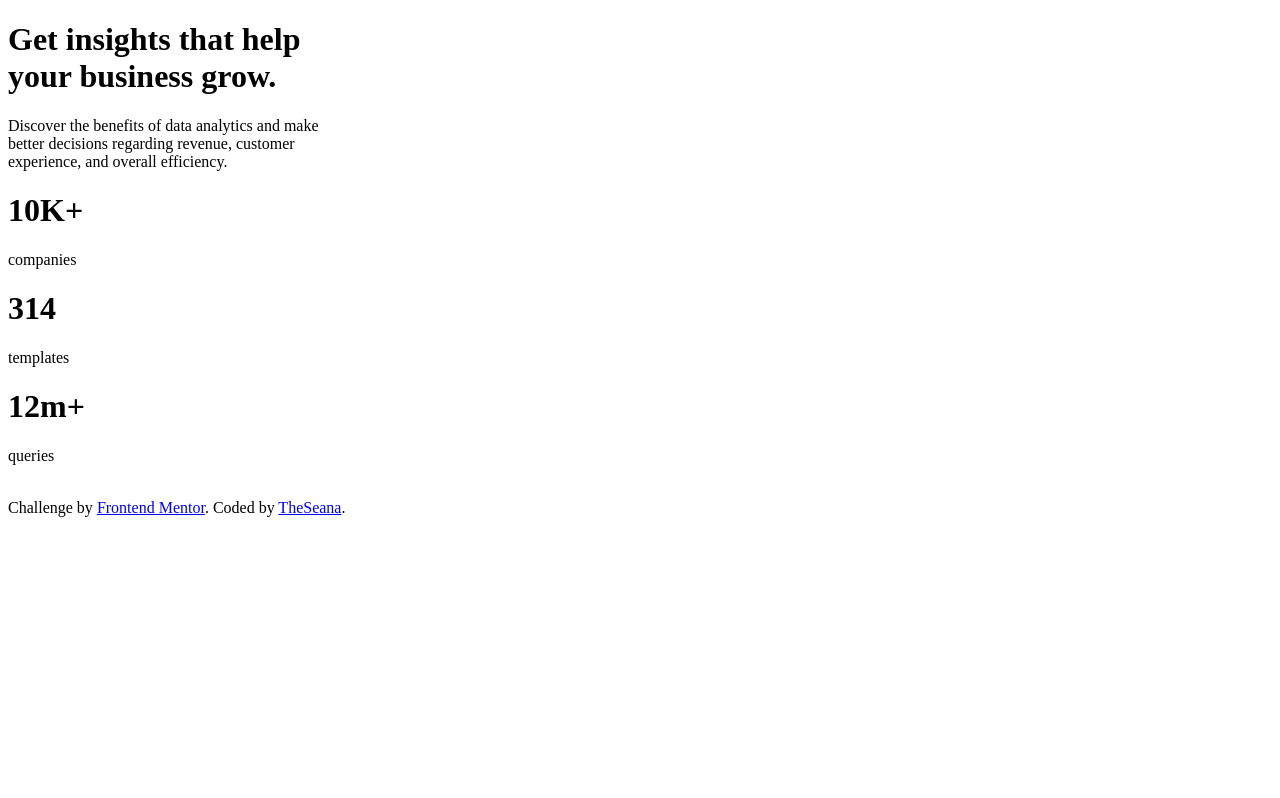
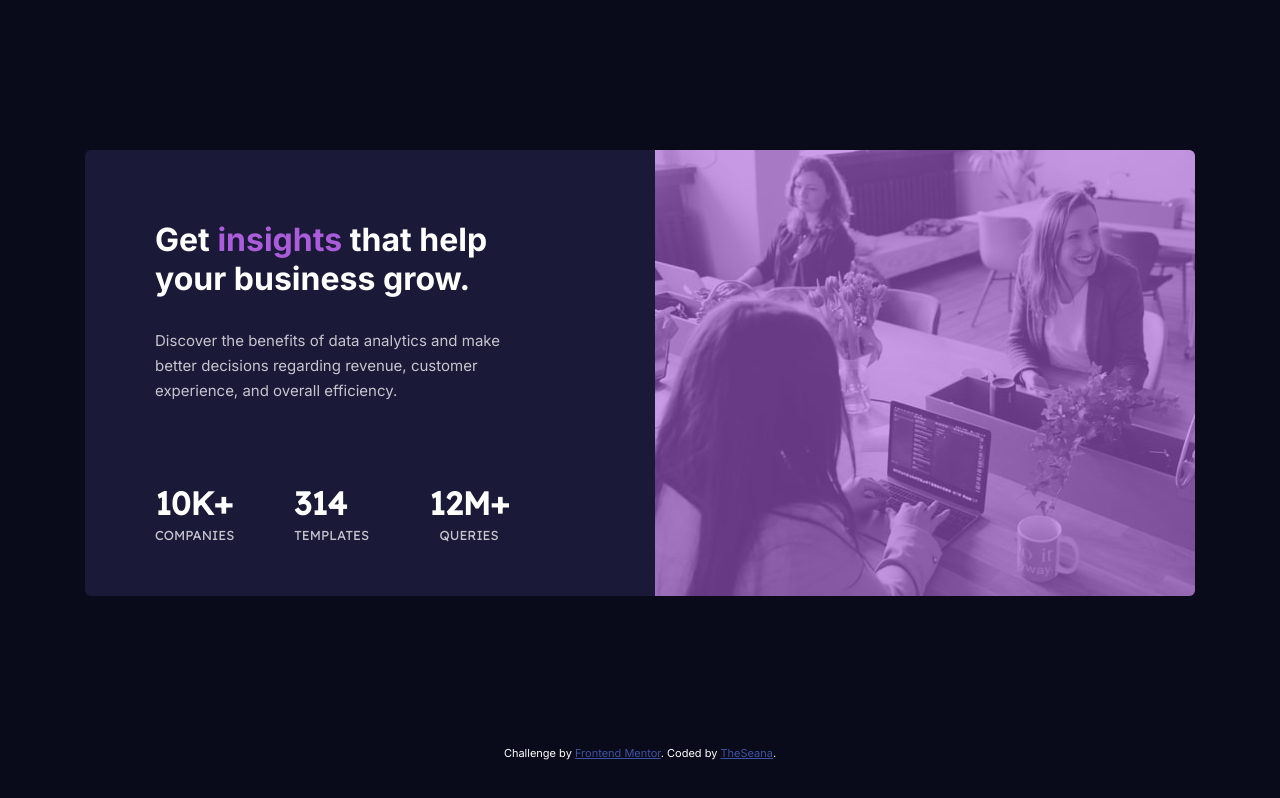
Before and after one commit to TheCna/1, a plain HTML site: page index.html in a window 1280 px wide. Drawn offline with Linux system fonts and the light colour scheme; the site is published under a folder, as on GitHub Pages, so addresses that start at the root find nothing.

Commit message:
Update index.html

```diff
--- a/index.html
+++ b/index.html
@@ -3,7 +3,7 @@
 <head>
   <meta charset="UTF-8">
   <meta name="viewport" content="width=device-width, initial-scale=1.0"> <!-- displays site properly based on user's device -->
-  <link rel="stylesheet" href="/main.css">
+  <link rel="stylesheet" href="main.css">
   <link rel="icon" type="image/png" sizes="32x32" href="/favicon-32x32.png">
   <link rel="preconnect" href="https://fonts.googleapis.com">
   <link rel="preconnect" href="https://fonts.gstatic.com" crossorigin>
@@ -33,7 +33,7 @@
     </div>
   </div>
   <div class="img-in">
-    <img src="/image-header-desktop.jpg" alt="">
+    <img src="image-header-desktop.jpg" alt="">
   </div>
 </div>
   <div class="attribution">
```
